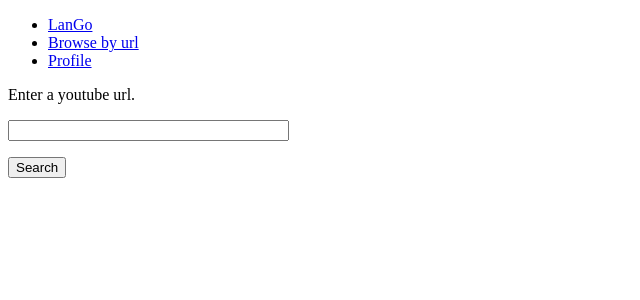
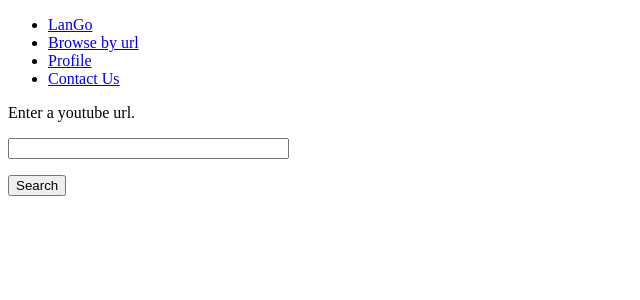
Before and after one commit to arturoalcibia/LanGo, a Flask app: page /browseurl/ in a window 1280 px wide. Shown: the top 300 px of the page, without its empty margins (0-640 px from the left). Run offline with Flask 2, Linux system fonts and the light colour scheme.

Commit message:
add contact section

```diff
--- a/app.py
+++ b/app.py
@@ -219,6 +219,17 @@ def getVotes(inSubtitleId):
     return jsonify(voteValues.count(True) - voteValues.count(False)), 200
 
 
+@app.route('/contact')
+def contact():
+
+    # todo! if logged in no need to display email and name, display them as hidden instead.
+    return render_template(
+        'contact.html',
+        inGoogleForm='https://docs.google.com/forms/d/e/1FAIpQLSfKX9L1mJ1A-xLANA3LH9RKJvs-gYELVDLFu9XN3leUKhjUDw',
+        inNameId=1857853291,
+        inEmailId=1674025034,
+        inCommentId=1749810715)
+
 @app.shell_context_processor
 def make_shell_context():
 
--- /dev/null
+++ b/templates/contact.html
@@ -0,0 +1,4 @@
+{% extends "header.html" %}
+{% block content %}
+    {% include "_contactForm.html" %}
+{% endblock %}
--- a/templates/header.html
+++ b/templates/header.html
@@ -28,6 +28,11 @@
                             {% endif %}
                             </a>
                         </li>
+                        <li>
+                            <a href="{{ url_for('contact') }}">
+                                <span>Contact Us</span>
+                            </a>
+                        </li>
                     </ul>
                 </div>
             </nav>
```
Also changed, not shown: templates/_contactForm.html (added, +9 -0 lines).
